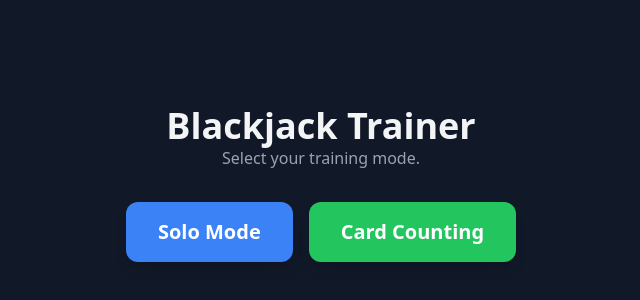
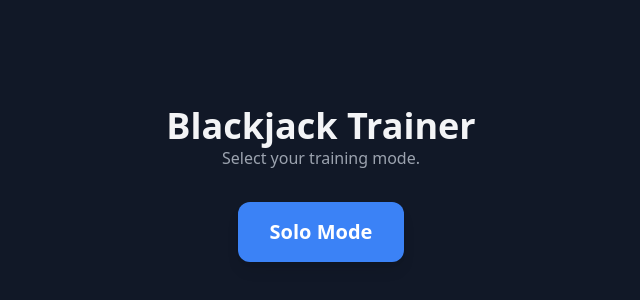
Before and after one commit to cswlim/BlackJack-Trainer, a React (Create React App) app in the folder client/: page / in a window 1280 px wide. Shown: the part 216-516 px from the top of the page, without its empty margins (319-959 px from the left). Built offline with nearby package versions, Linux system fonts and the light colour scheme.

Commit message:
Update App.jsx
disabled counting mode

```diff
--- a/client/src/App.jsx
+++ b/client/src/App.jsx
@@ -810,7 +810,7 @@ export default function App() {
                 <p className="text-gray-400 transition-colors duration-300 mb-8">Select your training mode.</p>
                 <div className="flex space-x-4">
                     <button onClick={() => selectMode('solo')} className="px-8 py-4 bg-blue-500 text-white font-semibold text-xl rounded-xl shadow-lg hover:bg-blue-600 transition">Solo Mode</button>
-                    <button onClick={() => selectMode('counting')} className="px-8 py-4 bg-green-500 text-white font-semibold text-xl rounded-xl shadow-lg hover:bg-green-600 transition">Card Counting</button>
+                 { /*<button onClick={() => selectMode('counting')} className="px-8 py-4 bg-green-500 text-white font-semibold text-xl rounded-xl shadow-lg hover:bg-green-600 transition">Card Counting</button>*/}
                 </div>
             </div>
         );
```
